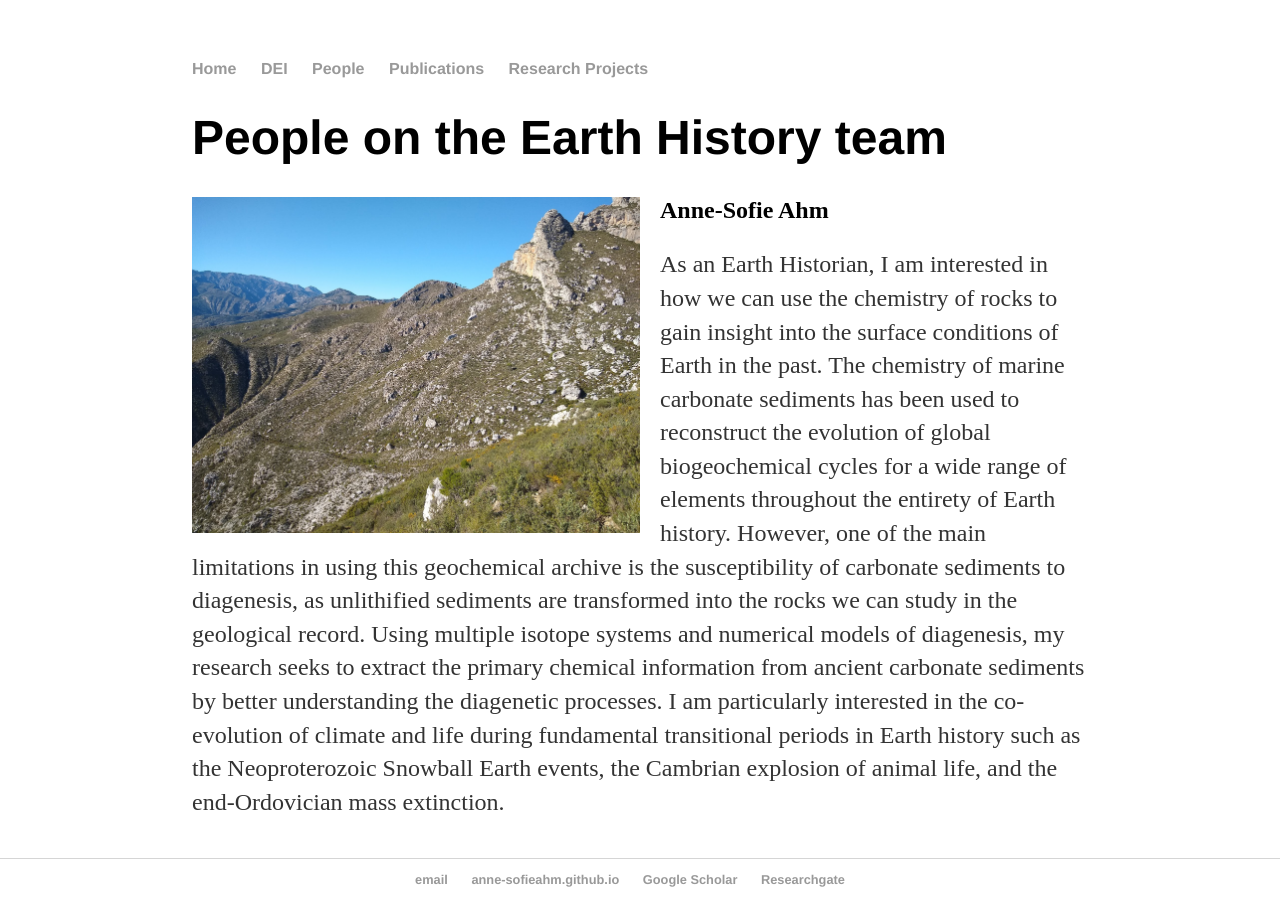
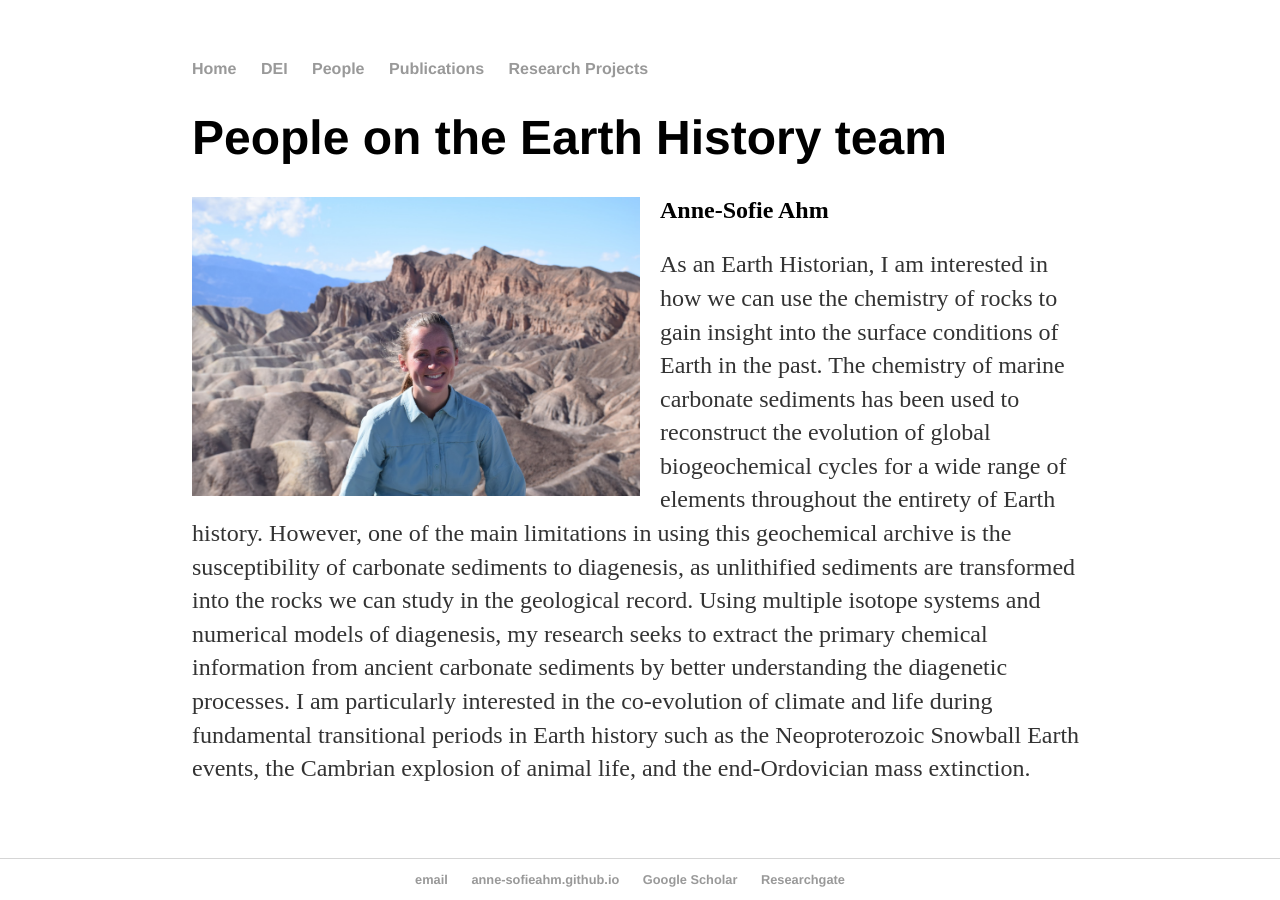
Before and after one commit to Anne-SofieAhm/Anne-SofieAhm.github.io, a Jekyll site: the page built from people/index.html, in a window 1280 px wide. Built offline with Jekyll 4.4.1, drawn with Linux system fonts in a browser that asks for light colours.

Commit message:
Update index.html

```diff
--- a/people/index.html
+++ b/people/index.html
@@ -7,7 +7,7 @@ title: People on the Earth History team
 
 <div class='holder'>
 
-<img src="../IMG_20190102_142845237.jpg"/>
+<img src="DSC_0423.JPG" alt="Avatar"/>
 
 <h2>Anne-Sofie Ahm</h2>
 
```
